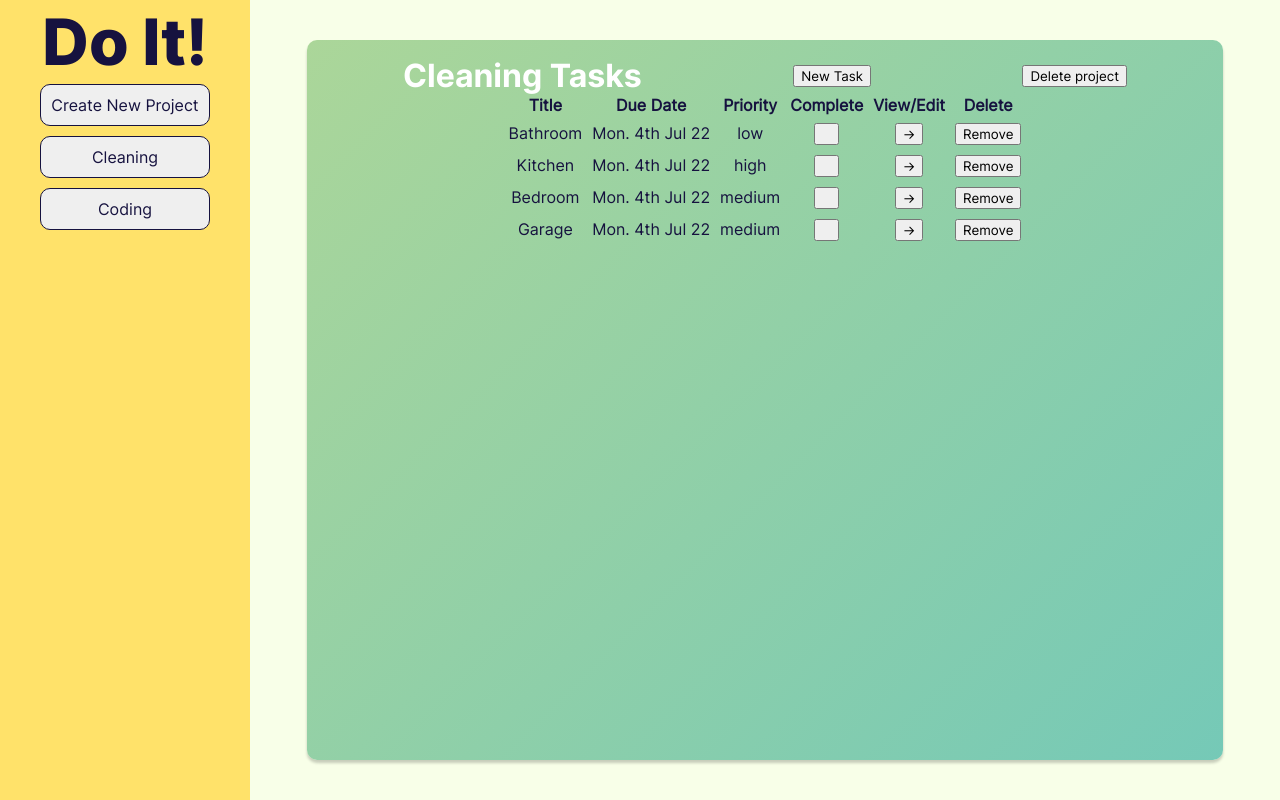
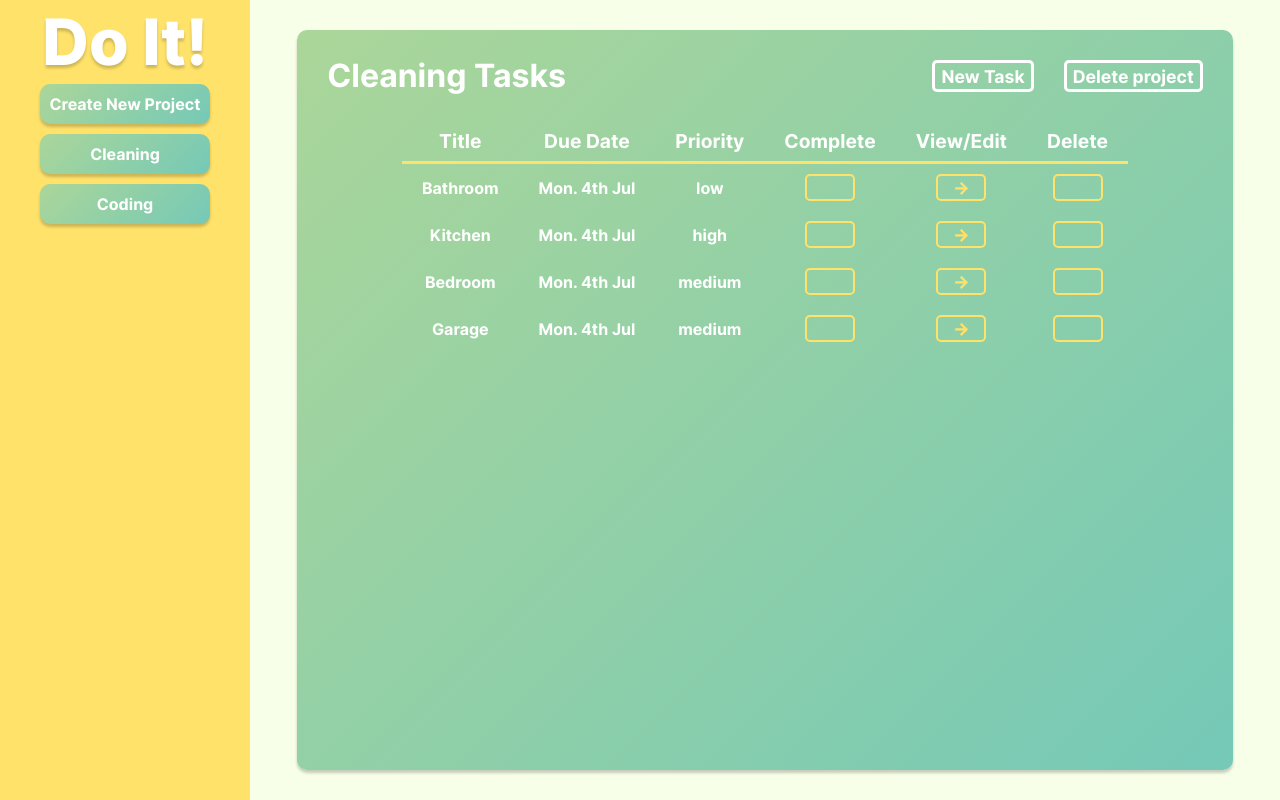
Before and after one commit to ChrisSturgeon/odin-toDo, a website built with webpack: page dist/index.html in a window 1280 px wide. Both pictures are taken after a click on the button "Cleaning". Built offline with nearby package versions, Linux system fonts and the light colour scheme.

Commit message:
Overview page styled

```diff
--- a/src/domEvents.js
+++ b/src/domEvents.js
@@ -46,8 +46,6 @@ export function makeSideBar() {
   newArea.classList.add('newArea');
   newArea.setAttribute('id', 'newArea');
 
-
-
   var newProjectInput = document.createElement('input');
   newProjectInput.setAttribute('id', 'projectInput');
   newArea.appendChild(newProjectInput);
@@ -56,7 +54,6 @@ export function makeSideBar() {
   submitBtn.innerText = "Add";
   submitBtn.addEventListener('click', (createProject));
   newArea.appendChild(submitBtn);
-
 
   const btnArea = document.createElement('div');
   btnArea.classList.add('projectBtns');
@@ -107,6 +104,24 @@ function createHeader(name) {
   title.innerText = name.slice(0, 1).toUpperCase() + name.slice(1);
   header.appendChild(title);
 
+  var btns = document.createElement('div');
+  btns.classList.add('btns');
+  header.appendChild(btns);
+
+  var newBtn = document.createElement('button');
+  newBtn.innerText = "New Task";
+  newBtn.addEventListener('click', newTaskForm);
+  btns.appendChild(newBtn);
+  var delProject = document.createElement('button');
+  delProject.innerText = "Delete project";
+  delProject.setAttribute('value', activeProject);
+  delProject.addEventListener('click', removeProject);
+  btns.appendChild(delProject);
+
+
+
+
+
   var frame = document.getElementById('taskFrame');
   frame.appendChild(header);
 };
@@ -115,15 +130,7 @@ function createHeader(name) {
 function createTaskTable(project) {
 
   var header = document.getElementById('header');
-  var newBtn = document.createElement('button');
-  newBtn.innerText = "New Task";
-  newBtn.addEventListener('click', newTaskForm);
-  header.appendChild(newBtn);
-  var delProject = document.createElement('button');
-  delProject.innerText = "Delete project";
-  delProject.setAttribute('value', activeProject);
-  delProject.addEventListener('click', removeProject);
-  header.appendChild(delProject);
+
 
   const table = document.createElement('table');
   table.setAttribute('id', 'taskTable');
@@ -147,7 +154,7 @@ function createTaskTable(project) {
     row.appendChild(title);
 
     var dueDate = document.createElement('td');
-    dueDate.innerText = format((parseJSON(task.dueDate)), 'EE. do MMM yy');
+    dueDate.innerText = format((parseJSON(task.dueDate)), 'EE. do MMM');
     row.appendChild(dueDate);
 
     var priority = document.createElement('td');
@@ -155,9 +162,10 @@ function createTaskTable(project) {
     row.appendChild(priority);
 
     var completeBtn = document.createElement('button');
+    completeBtn.classList.add('completeBtn');
 
     if (task['completed'] == false) {
-      completeBtn.innerHTML = '	&nbsp;';
+      completeBtn.innerHTML = '&#10003';
 
     } else {
       completeBtn.innerHTML = '&#10003;';
@@ -169,6 +177,7 @@ function createTaskTable(project) {
 
     var view = document.createElement('td');
     var viewBtn = document.createElement('button');
+    viewBtn.classList.add('viewBtn');
     viewBtn.innerHTML = '&rarr;';
     viewBtn.setAttribute('value', task.title);
     viewBtn.addEventListener('click', viewTask);
@@ -178,7 +187,8 @@ function createTaskTable(project) {
     var remove = document.createElement('td');
     row.appendChild(remove);
     var removeBtn = document.createElement('button');
-    removeBtn.innerHTML = 'Remove';
+    removeBtn.innerText = 'Del';
+    removeBtn.classList.add('completeBtn');
     removeBtn.setAttribute('value', `${activeProject} + ${task.title}`);
     removeBtn.addEventListener('click', removeTask);
     remove.appendChild(removeBtn);
--- a/src/style.css
+++ b/src/style.css
@@ -101,6 +101,9 @@ button:hover {
 #sideBar h1 {
   font-family: InterExtraBold;
   font-size: 4rem;
+  color: white;
+  text-shadow: 0px 3px 3px rgba(0,0,0,0.2);;
+
 }
 
 .newArea {
@@ -108,7 +111,6 @@ button:hover {
   flex-direction: column;
   align-items: center;
   max-height: 100px;
-  transition: max-height 0.2s ease-out;
 }
 
 #sideBar button, .btnArea button {
@@ -116,9 +118,13 @@ button:hover {
   padding: 10px 5px;
   border-radius: 10px;
   outline: none;
-  border: 1px solid var(--base-blue);;
+  border: none;
   font-size: 1rem;
   color: var(--base-blue);
+  font-family: InterBold;
+  color: white;
+  background-image: linear-gradient(135deg, #abd699, #75c9b7);
+  box-shadow: 0px 3px 3px rgba(0,0,0,0.2);
 }
 
 .projectBtns {
@@ -171,7 +177,7 @@ button:hover {
   flex-direction: column;
   align-items: center;
   border-radius: 10px;
-  padding: 20px;
+  padding: 30px;
   box-shadow: 0px 3px 3px rgba(0,0,0,0.2);
 
 }
@@ -181,30 +187,88 @@ button:hover {
 }
 
 .taskFrame button {
-  min-width: 25px;
+  min-width: 50px;
 }
 
 .header {
   width: 100%;
   display: flex;
-  justify-content: space-around;
+  justify-content: space-between;
   align-items: center;
   color: white;
   font-family: 'InterBold';
+  margin-bottom: 30px;
+}
+
+.btns {
+  display: flex;
+  gap: 30px;
+  height: 100%;
+}
+
+.btns button {
+  color: white;
+  background-color: rgba(255, 255, 255, 0);
+  border: 3px solid white;
+  font-family: 'InterBold';
+  border-radius: 5px;
+  font-size: 1.1rem;
+}
+
+.btns button:hover {
+  border: 3px solid #ffe26a;
+  transform: scale(1.15);
 }
 
 
 table {
   font-size: 1rem;
   text-align: center;
+  font-family: InterBold;
+  color: white;
 }
 
 th {
   font-weight: bold;
+  border-bottom: 3px solid #ffe26a;
+  font-size: 1.2rem;
 }
 
 th, td {
-  padding: 5px;
+  padding: 10px 20px;
+}
+
+
+tr:hover{
+  background-color: #ffe16a44;
+}
+
+.completeBtn {
+  background-color: rgba(255, 255, 255, 0);
+  border: 2px solid #ffe26a;
+  color: #ffe16a00;
+  font-size: 1.1rem;
+  font-family: 'InterExtraBold';
+  border-radius: 5px;
+}
+
+.completeBtn:hover  {
+  color: #ffe26a;
+}
+
+.viewBtn {
+  background-color: rgba(255, 255, 255, 0);
+  border: 2px solid #ffe26a;
+  color: #ffe16a;
+  font-size: 1.1rem;
+  font-family: 'InterExtraBold';
+  border-radius: 5px;
+}
+
+
+
+.viewBtn:hover, .completeBtn:hover{
+  transform: scale(1.15);
 }
 
 .taskBtns {
```
Also changed, not shown: dist/bundle.js.
